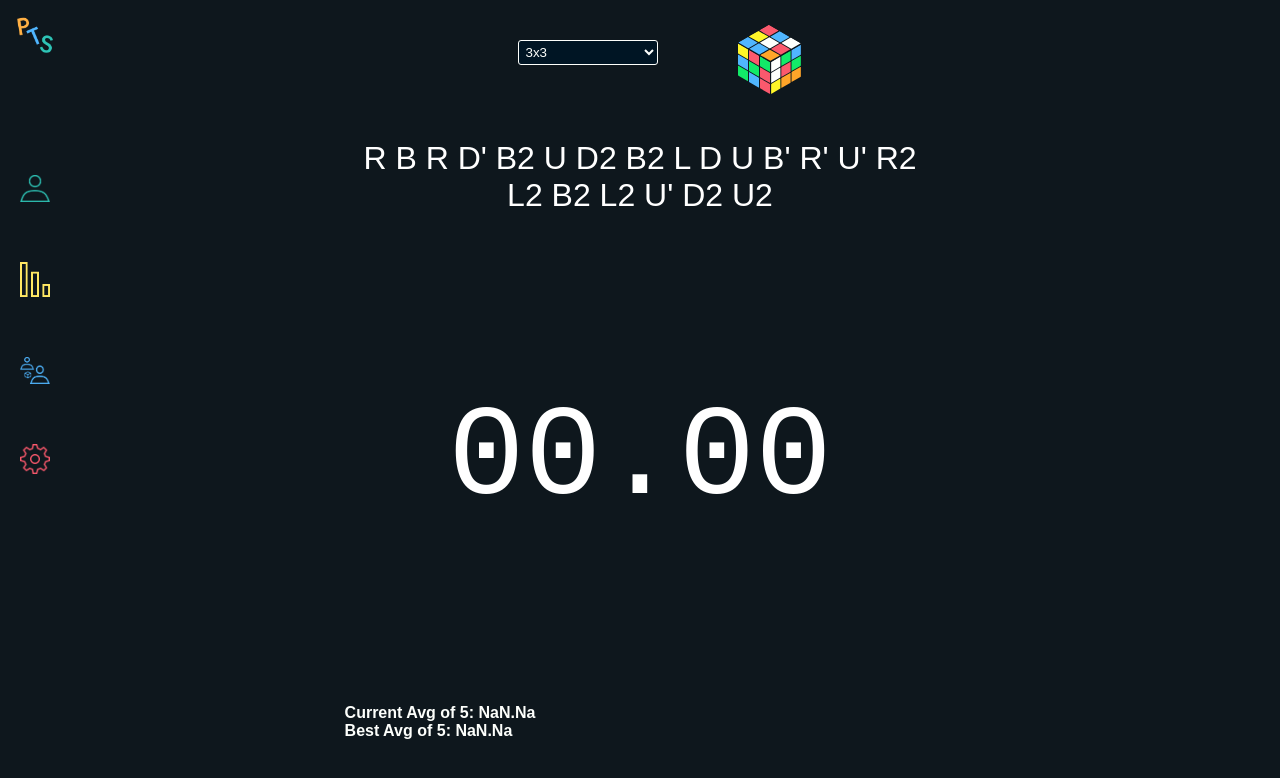
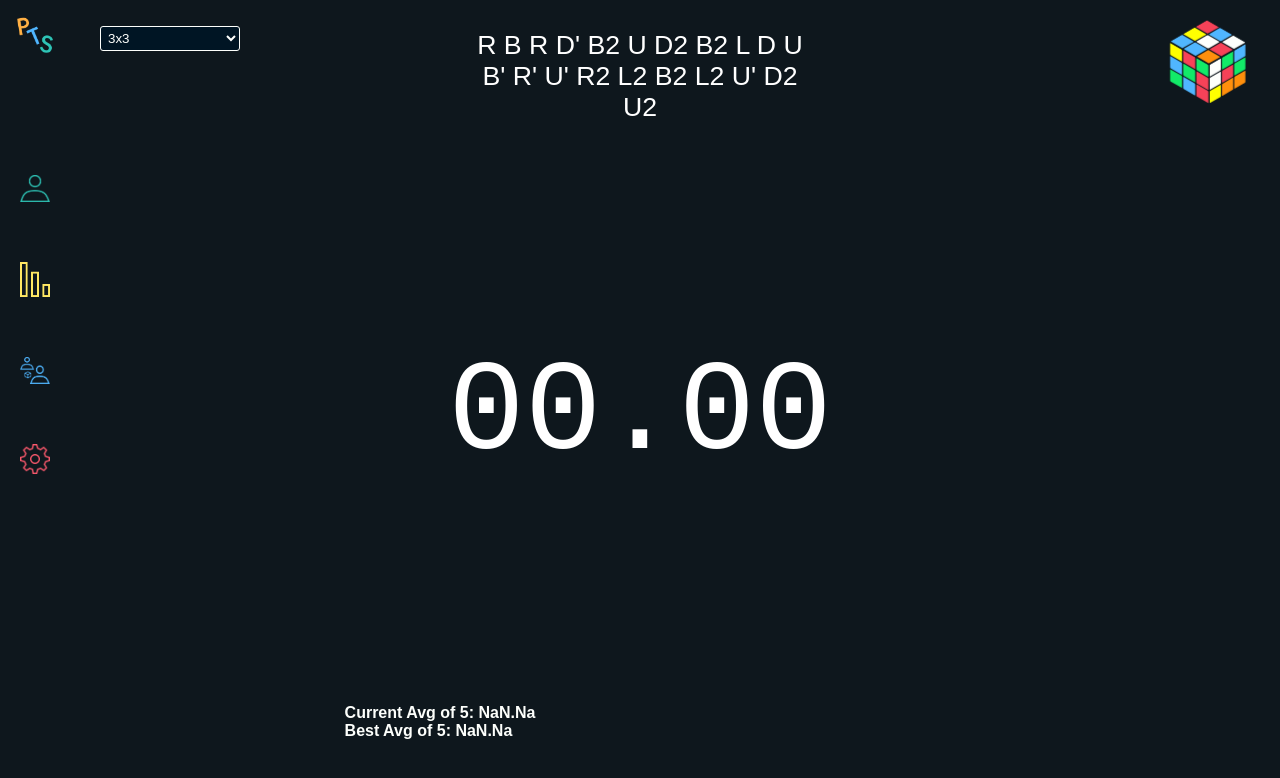
Before and after one commit to samdeaconprojects/peelthestickers, a React (Create React App) app: page / in a window 1280 px wide. Shown: the top 778 px of the page. Built offline with nearby package versions, Linux system fonts and the light colour scheme; a web font is replaced by a local one.

Commit message:
top-selector organize

```diff
--- a/src/App.css
+++ b/src/App.css
@@ -28,41 +28,29 @@ body {
   font-size: 96pt;
 }
 
-.RubiksCubeSVG {
+.cube {
   position: fixed;
-  bottom: 50px;
-  height: auto; /* Maintain aspect ratio */
-}
-
-.scramble-select-container {
-  display: flex; /* This will layout its children in a row */
-  align-items: center; /* This will vertically center-align the children */
-  justify-content: center; /* This aligns children to the start of the container */
-  padding: 20px; /* Add some padding around */
-  margin-right: 25px;
+  right: 110px;
+  top: 60px;
 }
 
 .event-select {
-  margin-right: 80px; /* Add some space between the select and the SVG */
+  margin-right: 0px; /* Add some space between the select and the SVG */
+  position: fixed;
+  left: 100px;
+  top: 6px;
 }
-
 
 .scramble-text {
   display: inline-block; /* Add this to allow max-width to work properly */
-  font-size: 24pt;
-  max-width: 70%; /* Adjust this value as needed */
+  font-size: 20pt;
+  max-width: 50%; /* Adjust this value as needed */
   white-space: normal;
   word-wrap: break-word;
   overflow-wrap: break-word;
   text-align: center;
   margin: 0 auto;
-}
-
-
-.Scramble {
-  position: absolute;
-  text-align: center;
-  width: 100%;
+  margin-top: 20px;
 }
 
 select {
--- a/src/App.js
+++ b/src/App.js
@@ -541,11 +541,12 @@ function App() {
           <option value="333OH">3x3 One-Handed</option>
           {/* Add more options for other events as needed */}
         </select>
+        <Scramble onScrambleClick={handleScrambleClick} scramble={scramble} />
+
         <RubiksCubeSVG n={currentEvent} faces={getScrambledFaces(scramble)} />
         </div>
         {!isMusicPlayerMode && (
           <>
-            <Scramble onScrambleClick={handleScrambleClick} scramble={scramble} />
             <Timer addTime={addSolve} />
             <TimeList times={sessions[currentEvent].map(solve => solve.time)} />
 
@@ -556,7 +557,6 @@ function App() {
       {isMusicPlayerMode && (
         <div className="player">
           <Timer addTime={addSolve} />
-          <Scramble onScrambleClick={handleScrambleClick} scramble={scramble} />
           <TimeList times={sessions[currentEvent].map(solve => solve.time)} />
         </div>
       )}
--- a/src/components/RubiksCubeSVG.css
+++ b/src/components/RubiksCubeSVG.css
@@ -1,8 +1,4 @@
-.cube {
-    position: relative;
-    top: 10px;
-    scale: 50%;
-  }
+
 
   .face {
     position: absolute;
--- a/src/components/RubiksCubeSVG.js
+++ b/src/components/RubiksCubeSVG.js
@@ -27,7 +27,7 @@ const RubiksCubeSVG = ({ n, faces }) => {
   }
   let size = 10; // Size of each sticker
   let gap = 1;   // Gap between stickers
-  let cubeScale =  50;
+  let cubeScale =  60;
 
   let topFaceTop = 0;
   let topFaceLeft = 0;
@@ -39,7 +39,7 @@ const RubiksCubeSVG = ({ n, faces }) => {
     case 2:
       size = 20;
       gap = 2;
-      cubeScale = 60;
+      cubeScale = 70;
 
       topFaceTop = -48;
       topFaceLeft = -7;
@@ -50,6 +50,7 @@ const RubiksCubeSVG = ({ n, faces }) => {
     case 3:
       size = 20;
       gap = 2;
+
       topFaceTop = -60;
       topFaceLeft = 14;
 
@@ -59,6 +60,7 @@ const RubiksCubeSVG = ({ n, faces }) => {
     case 4:
       size = 16;
       gap = 2;
+
       topFaceTop = -63;
       topFaceLeft = 20;
 
@@ -68,6 +70,8 @@ const RubiksCubeSVG = ({ n, faces }) => {
     case 5:
       size = 15;
       gap = 2;
+      cubeScale = 50;
+
       topFaceTop = -70;
       topFaceLeft = 32;
 
@@ -102,16 +106,16 @@ const RubiksCubeSVG = ({ n, faces }) => {
       for (let col = 0; col < n; col++) {
         switch (faces[currFace][row][col]) {
           case "yellow":
-            stickerColor = "#FFF629";
+            stickerColor = "#FFFF00";
             break;
           case "white":
             stickerColor = "#FDFFFC";
             break;
           case "red":
-            stickerColor = "#FB596D";
+            stickerColor = "#F64258";
             break;
           case "orange":
-            stickerColor = "#FFA529";
+            stickerColor = "#FF8F0C";
             break;
           case "blue":
             stickerColor = "#50B6FF";
```
